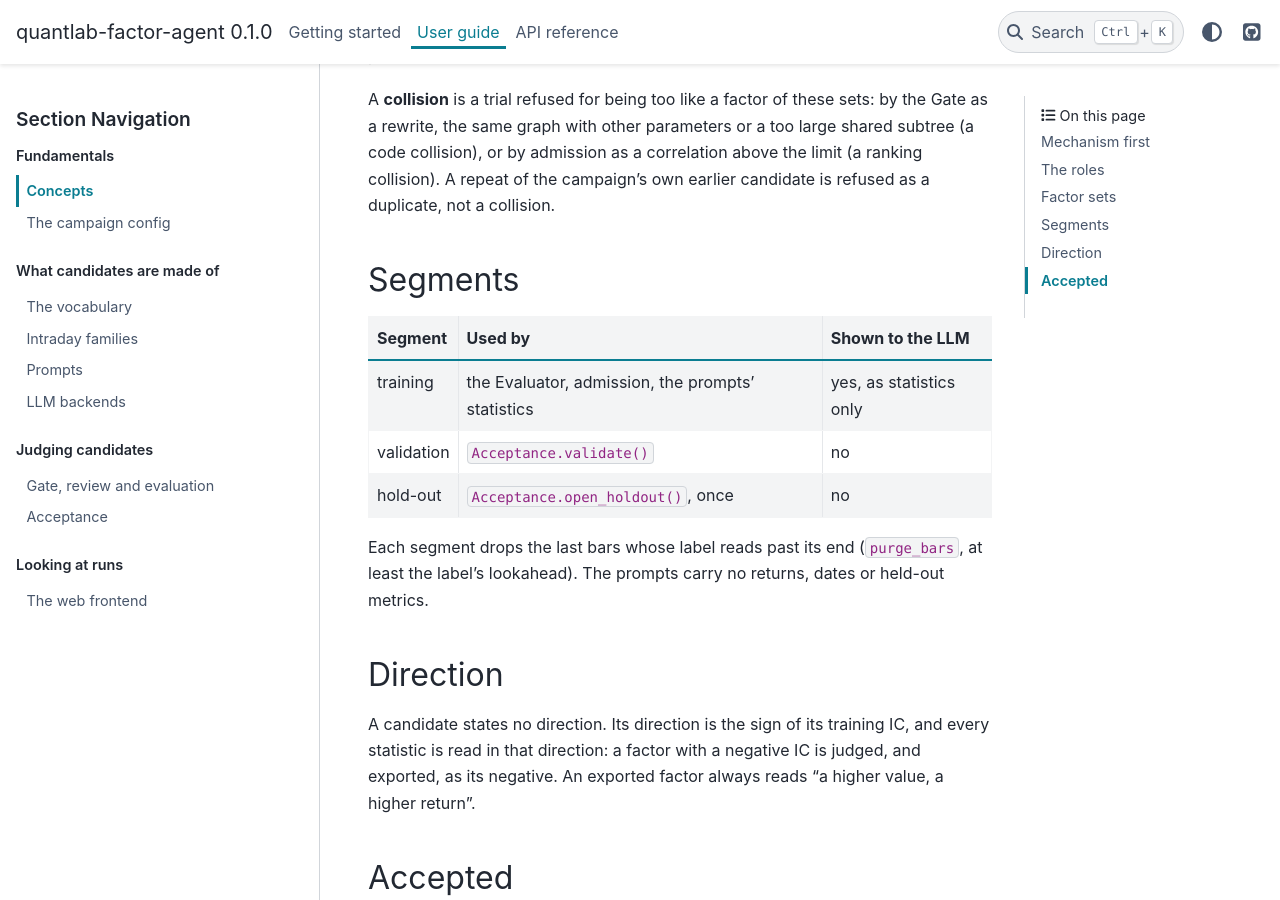
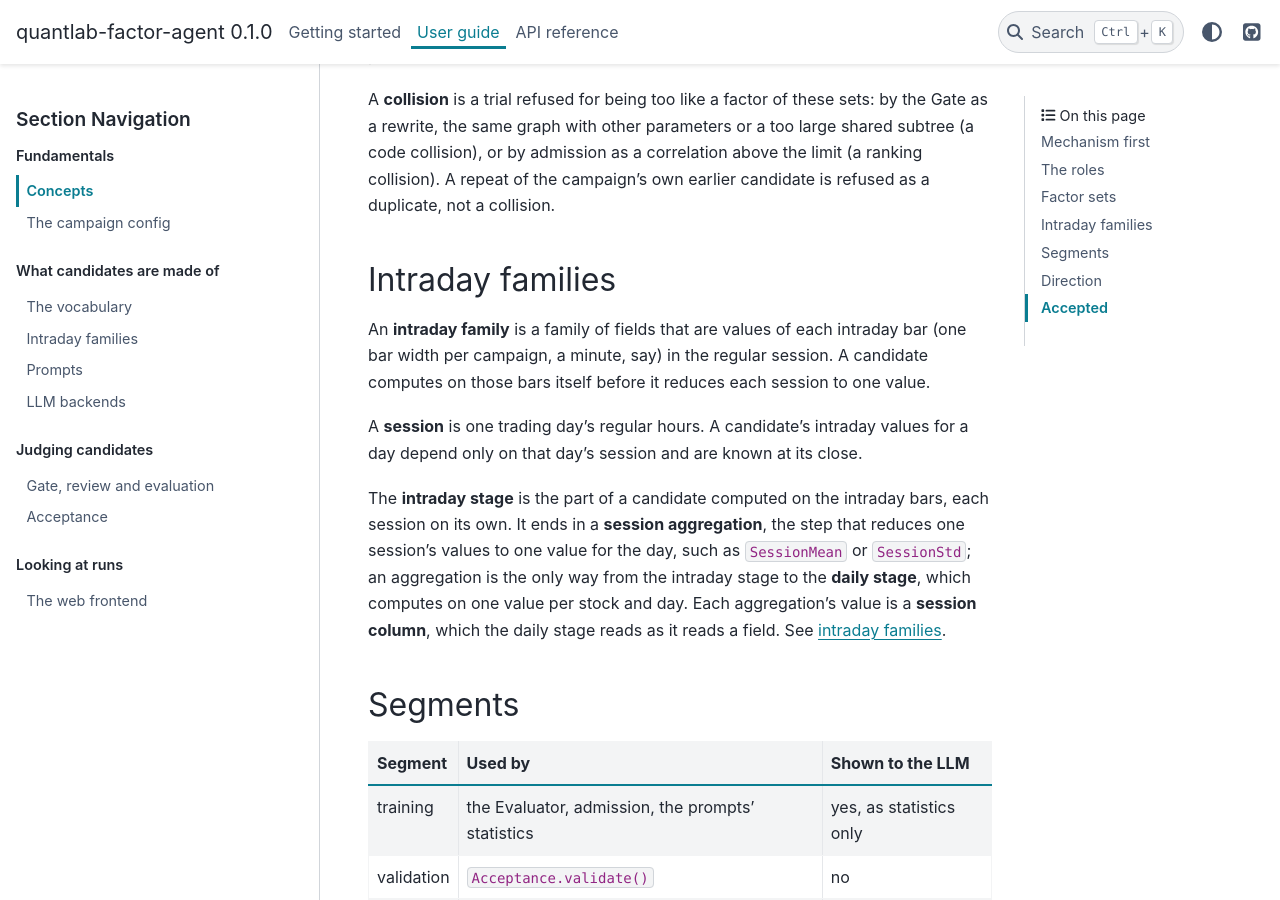
Before and after one commit to ZhaorongDai/quantlab-factor-agent, a Sphinx documentation site: the page built from docs/user-guide/concepts.md, in a window 1280 px wide and 900 px high, scrolled down 1998 px. Built offline with Sphinx 7.4.7 and the PyData theme 0.15.4, drawn with Linux system fonts in a browser that asks for light colours; some of the changed text lies outside the part shown.

Commit message:
The concepts page defines the intraday family, the session, the intraday and daily stages, the session aggregation and the session column, the terms the intraday guide uses

```diff
--- a/docs/user-guide/concepts.md
+++ b/docs/user-guide/concepts.md
@@ -1,7 +1,8 @@
 # Concepts
 
 The vocabulary the rest of the user guide assumes: the research loop and its roles, the
-factor sets a candidate is compared with, the segments, and what makes a factor accepted.
+factor sets a candidate is compared with, intraday families, the segments, and what makes a
+factor accepted.
 
 ## Mechanism first
 
@@ -56,6 +57,22 @@ as a rewrite, the same graph with other parameters or a too large shared subtree
 collision), or by admission as a correlation above the limit (a ranking collision). A
 repeat of the campaign's own earlier candidate is refused as a duplicate, not a collision.
 
+## Intraday families
+
+An **intraday family** is a family of fields that are values of each intraday bar (one bar
+width per campaign, a minute, say) in the regular session. A candidate computes on those
+bars itself before it reduces each session to one value.
+
+A **session** is one trading day's regular hours. A candidate's intraday values for a day
+depend only on that day's session and are known at its close.
+
+The **intraday stage** is the part of a candidate computed on the intraday bars, each
+session on its own. It ends in a **session aggregation**, the step that reduces one
+session's values to one value for the day, such as `SessionMean` or `SessionStd`; an
+aggregation is the only way from the intraday stage to the **daily stage**, which computes
+on one value per stock and day. Each aggregation's value is a **session column**, which the
+daily stage reads as it reads a field. See [intraday families](intraday.md).
+
 ## Segments
 
 | Segment | Used by | Shown to the LLM |
```
